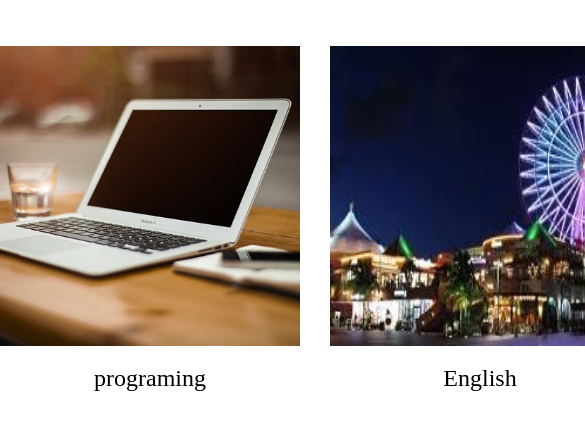
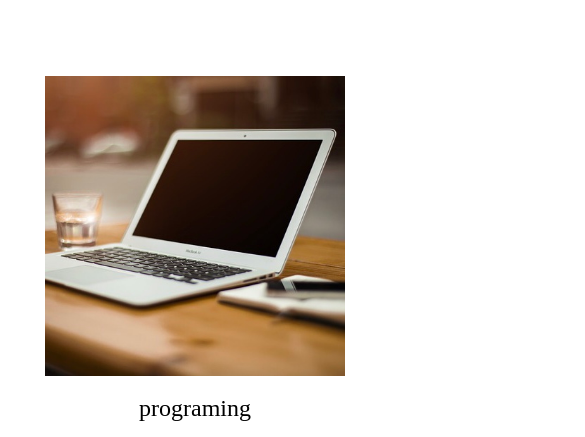
Before and after one commit to sokosha/welcome-nexseed-sass, a plain HTML site: page index.html in a window 390 px wide. Shown: the part 660-1097 px from the top of the page, 585 px wide, since content can reach past the window. Drawn offline with Linux system fonts and the light colour scheme.

Commit message:
add style.css

```diff
--- a/css/style.css
+++ b/css/style.css
@@ -223,3 +223,14 @@ footer .footer-right{
     margin-right: 30px;
   }
 }
+  /*タブレット想定*/
+  @media  screen and (max-width:960px) {
+  .img-box{
+    flex-wrap: wrap;
+    align-content: center;
+  }
+  .img-box li{
+    margin-top: 30px;
+    margin-right: 0;
+  }
+}
```
